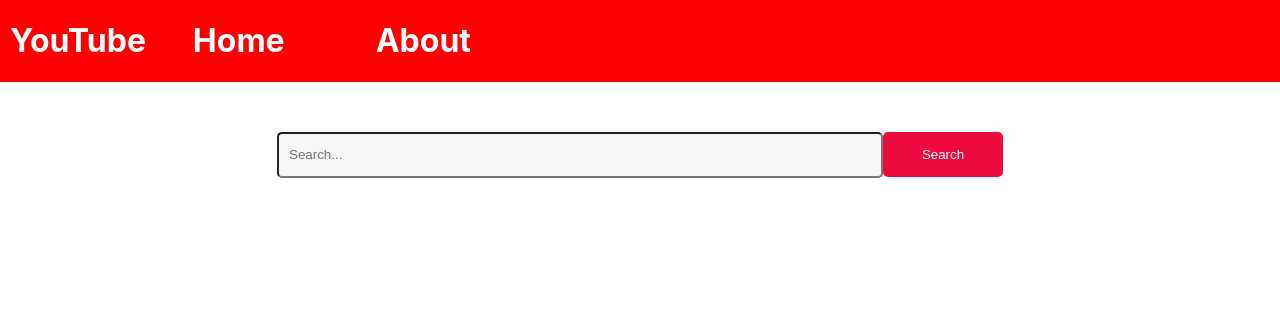
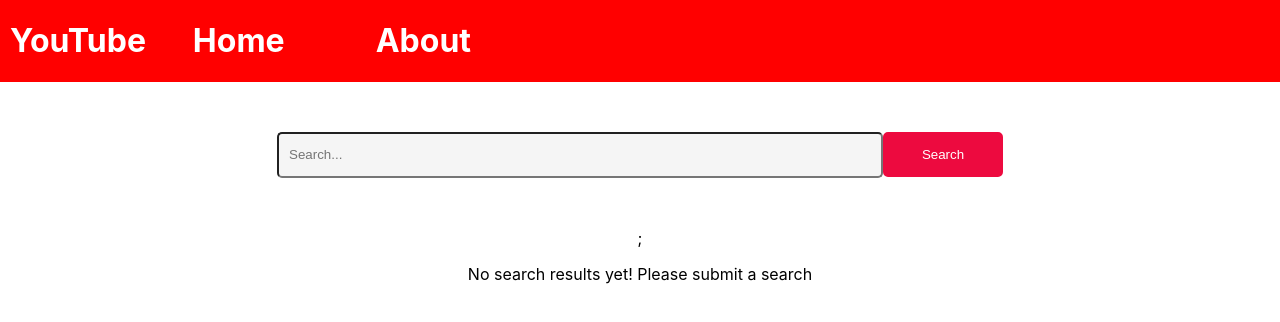
Before and after one commit to lchen6283/Group-4-YouTube-Clone-Project, a React (Create React App) app: page / in a window 1280 px wide. Shown: the top 322 px of the page. Built offline with nearby package versions, Linux system fonts and the light colour scheme.

Commit message:
Created route to video page

```diff
--- a/src/App.js
+++ b/src/App.js
@@ -4,28 +4,9 @@
 import { BrowserRouter as Router, Route, Routes } from "react-router-dom";
 import AboutMeSection from "./components/About";
 import Home from "./components/Home";
+import Video from "./components/Video";
 
-class App extends React.Component {
-  constructor() {
-    super();
-    this.state = {
-      videos: [],
-    };
-  }
-
-  searchForVideo = (search) => {
-    fetch(
-      `https://youtube.googleapis.com/youtube/v3/search?part=snippet&maxResults=8&q=${search}&key=${process.env.REACT_APP_API_KEY}`
-    )
-      .then((response) => response.json())
-      .then((json) => {
-        this.setState({ videos: json.items });
-      })
-      .catch((err) => {
-        console.log("error fetching image");
-      });
-  };
-
+const App = () => {
   // getYoutubeAPI = () => {
   //   fetch(
   //     `https://youtube.googleapis.com/youtube/v3/search?part=snippet&maxResults=9&q=test&key=${process.env.REACT_APP_API_KEY}`
@@ -43,30 +24,18 @@
   //   this.getYoutubeAPI();
   // }
 
-  render() {
   return (
     <div>
       <Router>
         <Nav />
         <Routes>
-            <Route
-              path="/"
-              element={
-                <Home
-                  videos={this.state.videos}
-                  searchForVideo={this.searchForVideo}
-                />
-              }
-            />
+          <Route path="/" element={<Home />} />
           <Route path="/about" element={<AboutMeSection />} />
-            {console.log(this.state.videos)}
+          <Route path="/videos/:id" element={<Video />} />
         </Routes>
       </Router>
-
-        {console.log(this.state.videos)}
     </div>
   );
-  }
-}
+};
 
 export default App;
--- a/src/components/About.js
+++ b/src/components/About.js
@@ -3,7 +3,7 @@
 const AboutMeSection = () => {
   return (
     <>
-      <body>
+      <div>
         <h4>Engineered By:</h4>
         {/* <h6>Emalee Soto,<br></br> Candace Garvin, <br></br>and Lawrence Chan</h6> */}
         <div id="card">
@@ -25,7 +25,7 @@
           video by title or content and be met with thousands of video that meet
           their search. We hope we have done it justice. Thanks for stopping by.{" "}
         </p>
-      </body>
+      </div>
     </>
   );
 };
--- a/src/components/Home.css
+++ b/src/components/Home.css
@@ -1,3 +1,3 @@
 .thumbnails {
-  margin-left: 6%;
+  text-align: center;
 }
--- a/src/components/Home.js
+++ b/src/components/Home.js
@@ -1,17 +1,44 @@
 import React from "react";
-import VideoList from "./VideoList";
 import SearchBar from "./SearchBar";
 import "./Home.css";
 
-const Home = ({ videos, searchForVideo }) => {
-  return (
-    <div>
-      {/* <p>Home Page</p> */}
-      <SearchBar searchForVideo={searchForVideo} />
-      <section className="thumbnails">
-        <VideoList videos={videos} />
-      </section>
-    </div>
-  );
-};
+class Home extends React.Component {
+  constructor() {
+    super();
+    this.state = {
+      videos: [],
+    };
+  }
+
+  searchForVideo = (search) => {
+    fetch(
+      `https://youtube.googleapis.com/youtube/v3/search?part=snippet&maxResults=8&q=${search}&key=${process.env.REACT_APP_API_KEY}`
+    )
+      .then((response) => response.json())
+      .then((json) => {
+        this.setState({ videos: json.items });
+      })
+      .catch((err) => {
+        console.log("error fetching image");
+      });
+  };
+
+  // componentDidMount() {
+  //   this.searchForVideo();
+  // }
+
+  render() {
+    return (
+      <div className="thumbnails">
+        <SearchBar
+          searchForVideo={this.searchForVideo}
+          videos={this.state.videos}
+        />
+        {!this.state.videos.length && (
+          <p>No search results yet! Please submit a search</p>
+        )}
+      </div>
+    );
+  }
+}
 export default Home;
--- a/src/components/SearchBar.css
+++ b/src/components/SearchBar.css
@@ -1,6 +1,5 @@
 form {
   margin: 50px;
-  text-align: center;
 }
 
 input {
--- a/src/components/SearchBar.js
+++ b/src/components/SearchBar.js
@@ -1,5 +1,7 @@
 import React from "react";
+import VideoList from "./VideoList";
 import "./SearchBar.css";
+import Video from "./Video";
 
 class SearchBar extends React.Component {
   constructor() {
@@ -18,12 +20,15 @@
 
   handleFormSubmit = (event) => {
     event.preventDefault();
-    const { searchForVideo } = this.props;
+    const { searchForVideo, videos } = this.props;
     searchForVideo(this.state.search);
-    this.setState({});
+    this.setState({
+      search: "",
+    });
   };
 
   render() {
+    const { videos } = this.props;
     return (
       <div>
         <form onSubmit={this.handleFormSubmit}>
@@ -32,11 +37,13 @@
             type="text"
             name="search"
             onChange={this.handleSelectChange}
+            value={this.state.search}
             placeholder="Search..."
             autoComplete="off"
           />
           <button type="submit">Search</button>
         </form>
+        <VideoList videos={videos} />;
       </div>
     );
   }
--- a/src/components/Video.js
+++ b/src/components/Video.js
@@ -1,11 +1,14 @@
+import { useParams } from "react-router-dom";
 import YouTube from "react-youtube";
 import "./Video.css";
 
 const Video = ({ video }) => {
-  const { id } = video;
-  //const { thumbnails } = snippet;
-  // return <img src={thumbnails.high.url} alt={id.videoid} />;
-  return <YouTube className="video" videoId={id.videoId} />;
+  const { id } = useParams();
+  return (
+    <div>
+      <YouTube className="video" videoId={id} />
+    </div>
+  );
 };
 
 export default Video;
--- a/src/components/VideoList.css
+++ b/src/components/VideoList.css
@@ -1,5 +1,5 @@
 .container {
     display: grid;
-    grid-template-columns: 400px 400px;
-    gap: 20px;
+    grid-template-columns: repeat(2, 1fr);
+    gap: 20px
 }
--- a/src/components/VideoList.js
+++ b/src/components/VideoList.js
@@ -1,11 +1,20 @@
-import Video from "./Video.js";
+import { Link } from "react-router-dom";
 import "./VideoList.css";
 
 const VideoList = ({ videos }) => {
   return (
     <div className="container">
       {videos.map((video) => {
-        return <Video video={video} key={video.etag} />;
+        const { id, snippet } = video;
+        const { thumbnails, title } = snippet;
+        return (
+          <div>
+            <Link to={`./videos/${video.id.videoId}`}>
+              <img src={thumbnails.high.url} alt={id.videoId} />
+            </Link>
+            <p>{title}</p>
+          </div>
+        );
       })}
     </div>
   );
```
Lines whose indentation alone changed are shown as unchanged.
